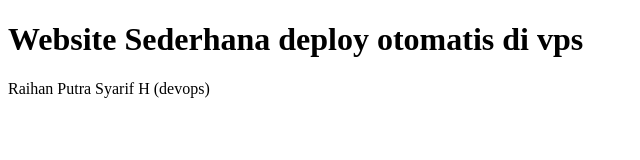
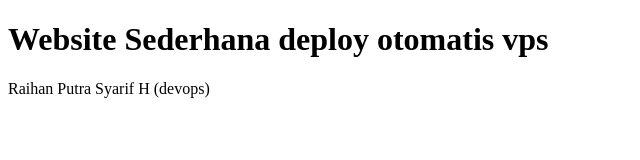
Before and after one commit to raihanaselole/bnsp, a plain HTML site: page app/index.html in a window 1280 px wide. Shown: the whole page, without its empty margins (0-640 px from the left). Drawn offline with Linux system fonts and the light colour scheme.

Commit message:
Update index.html

```diff
--- a/app/index.html
+++ b/app/index.html
@@ -5,7 +5,7 @@
   <title>Webiste Sederhana</title>
 </head>
 <body>
-  <h1>Website Sederhana deploy otomatis di vps</h1>
+  <h1>Website Sederhana deploy otomatis vps</h1>
   <p>Raihan Putra Syarif H (devops)</p>
 </body>
 </html>
```
